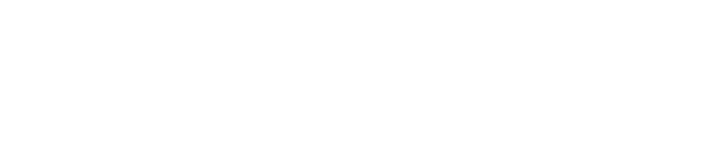
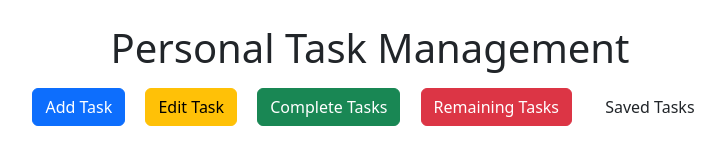
Before and after one commit to Vedwati2000/project, a plain HTML site: page index.html in a window 1280 px wide. Shown: the whole page, without its empty margins (270-995 px from the left). Drawn offline with nearby package versions, Linux system fonts and the light colour scheme.

Commit message:
Added external css file in head tag

```diff
--- a/index.html
+++ b/index.html
@@ -3,9 +3,22 @@
 <head>
     <meta charset="UTF-8">
     <meta name="viewport" content="width=device-width, initial-scale=1.0">
-    <title>Document</title>
+    <title>Person Task Management</title>
+    <link href="https://cdn.jsdelivr.net/npm/bootstrap@5.3.3/dist/css/bootstrap.min.css" rel="stylesheet" integrity="sha384-QWTKZyjpPEjISv5WaRU9OFeRpok6YctnYmDr5pNlyT2bRjXh0JMhjY6hW+ALEwIH" crossorigin="anonymous">
+    <link rel="stylesheet" href="index.js">
 </head>
 <body>
-
+    <div class="container mt-4">
+        <h1 class="text-center">Personal Task Management</h1>
+        <div class="Task-button text-center">
+            <button class="btn btn-primary m-2"id="addTaskBtn">Add Task</button>
+            <button class="btn btn-warning m-2"id="editTaskBtn">Edit Task</button>
+            <button class="btn btn-success m-2"id="completeTaskBtn">Complete Tasks</button>
+            <button class="btn btn-danger m-2" id="remainTaskBtn">Remaining Tasks</button>
+            <button class="btn btn-saved m-2"id="savedTaskBtn">Saved Tasks</button>
+        </div>
+        <div id="taskPage" class="mt-4"></div>
+    </div>
+    <script src="task.js"></script>
 </body>
 </html>
```
Also changed, not shown: add.html (deleted).
